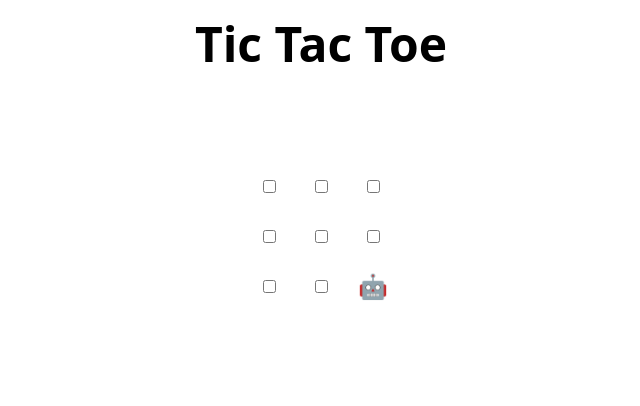
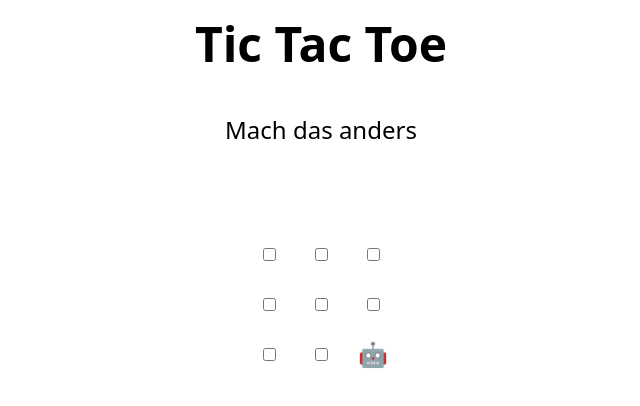
Before and after one commit to JanikAlmerCampus02/skills-review-pull-requests, a plain HTML site: page index.html in a window 1280 px wide. Shown: the whole page, without its empty margins (319-959 px from the left). Drawn offline with Linux system fonts and the light colour scheme.

Commit message:
Update index.html
Test

```diff
--- a/index.html
+++ b/index.html
@@ -44,6 +44,7 @@
     <td><input type="checkbox" /></td>
     <td><input type="checkbox" /></td>
     <td><input type="checkbox" /></td>
+Mach das anders
   </tr>
 </table>
 
```
